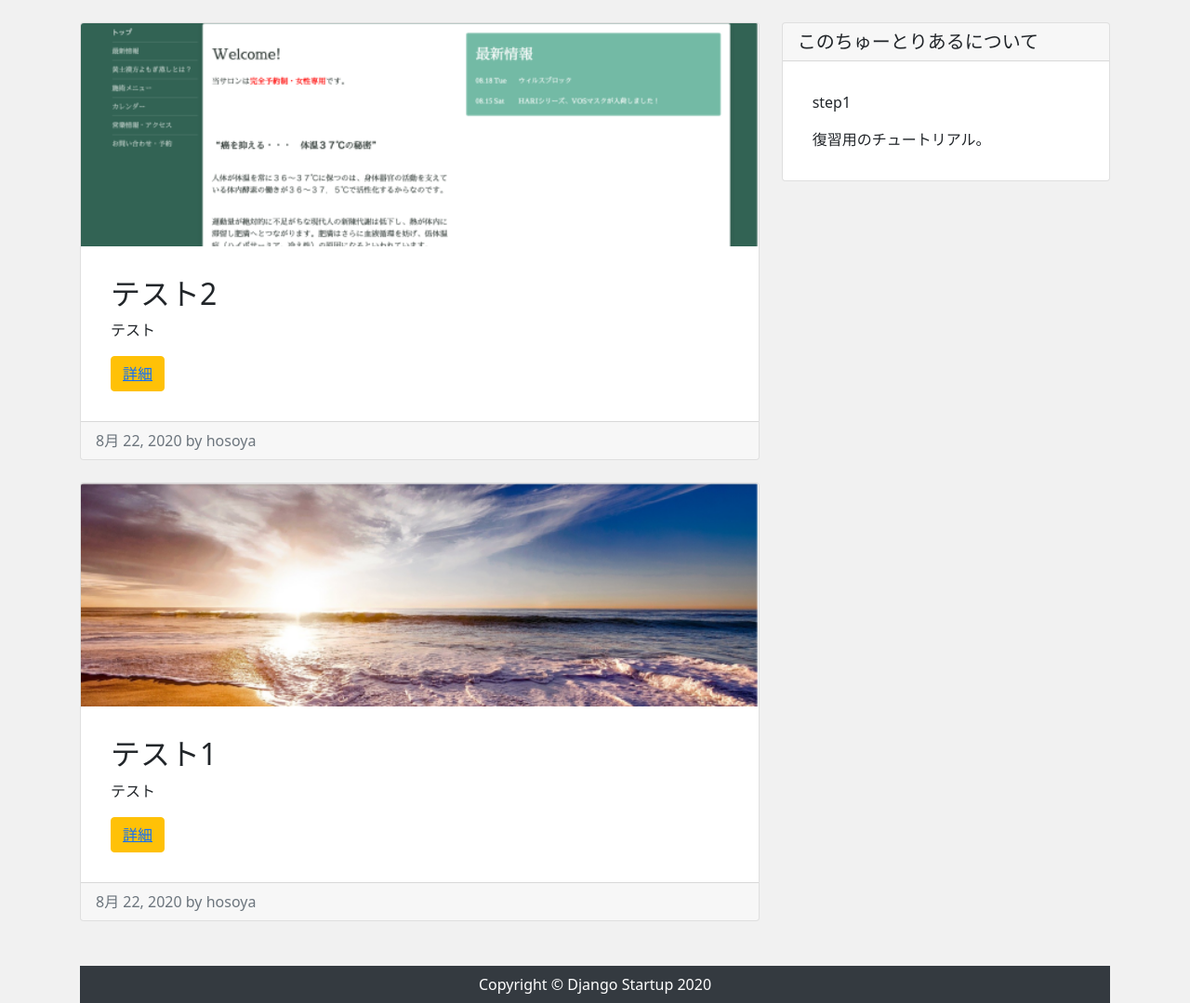
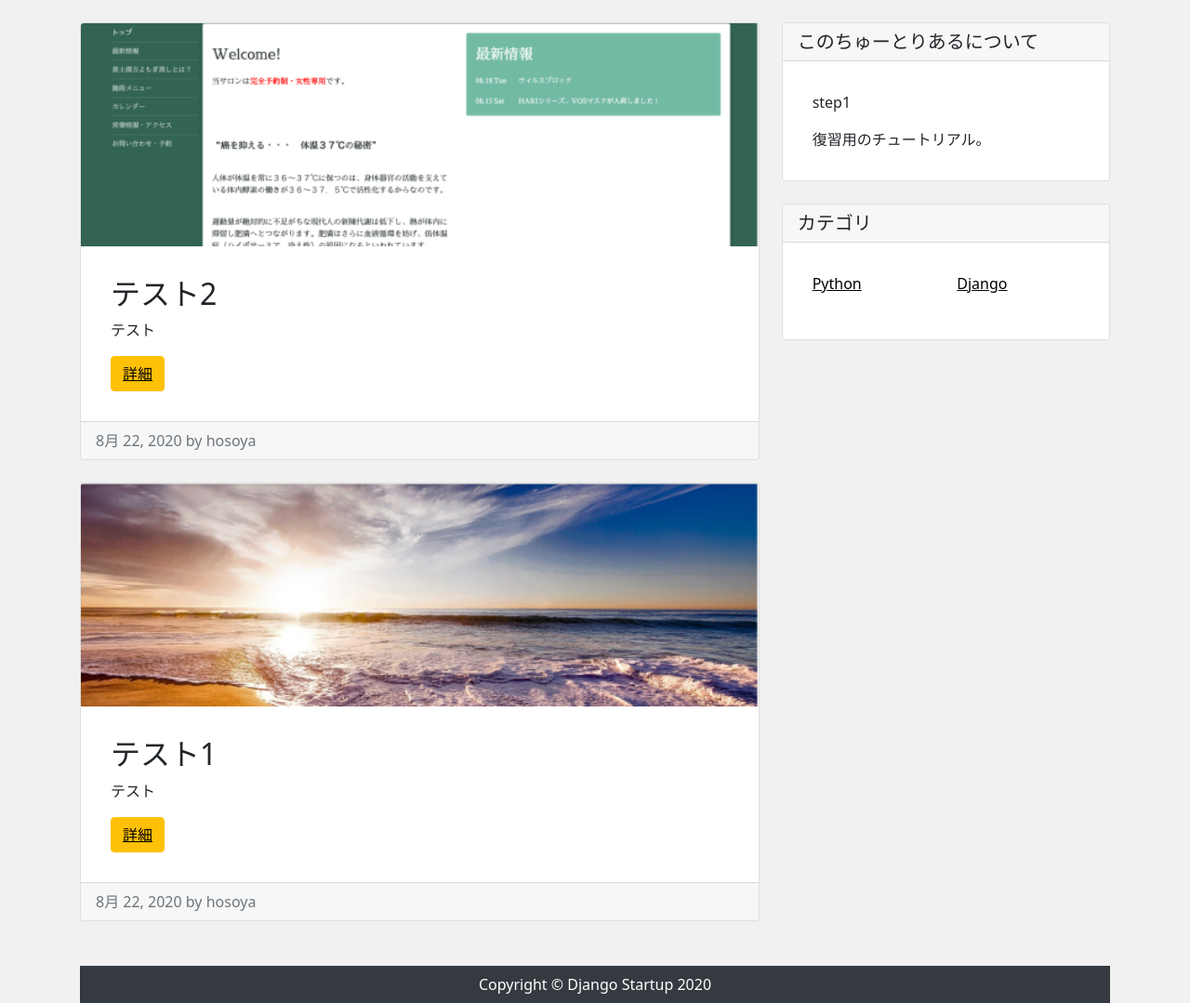
Before and after one commit to akihiro-hosoya/python-program, a Django app: page / in a window 1280 px wide. Shown: the part 56-1135 px from the top of the page at 93% size. Run offline with Django 3.2, Linux system fonts and the light colour scheme; data comes from the database, SQL or seed files in the repository; both versions use the stored data as it was after the commit; some libraries are stand-ins or nearby versions.

Commit message:
カテゴリ機能追加

```diff
--- a/blog/admin.py
+++ b/blog/admin.py
@@ -1,5 +1,6 @@
 from django.contrib import admin
-from .models import Post
+from .models import Post, Category
 
 # Register your models here.
 admin.site.register(Post)
+admin.site.register(Category)
--- /dev/null
+++ b/blog/context_processors.py
@@ -0,0 +1,8 @@
+from .models import Category
+
+def common(request):
+    category_data = Category.objects.all()
+    context = {
+        'category_data': category_data,
+    }
+    return context
--- a/blog/models.py
+++ b/blog/models.py
@@ -3,8 +3,15 @@ from django.conf import settings
 from django.utils import timezone
 
 # Create your models here.
+class Category(models.Model):
+    name = models.CharField("カテゴリ", max_length=50)
+
+    def __str__(self):
+        return self.name
+
 class Post(models.Model):
     author = models.ForeignKey(settings.AUTH_USER_MODEL, on_delete=models.CASCADE)
+    category = models.ForeignKey(Category, verbose_name='カテゴリ', on_delete=models.PROTECT)
     title = models.CharField("タイトル", max_length=200)
     image = models.ImageField(upload_to='images', verbose_name='イメージ画像', null=True, blank=True)
     content = models.TextField("本文")
--- a/blog/static/css/style.css
+++ b/blog/static/css/style.css
@@ -69,3 +69,13 @@ main {
     width: 100%;
     height: 400px;
 }
+
+/* カテゴリ */
+a {
+    color: black;
+}
+
+a:hover {
+    text-decoration: none;
+    color: orange;
+}
--- a/blog/templates/blog/index.html
+++ b/blog/templates/blog/index.html
@@ -34,6 +34,24 @@
                 </p>
             </div>
         </div>
+        <div class="card my-4">
+            <h5 class="card-header">カテゴリ</h5>
+            <div class="card-body">
+                <div class="row">
+                    {% for category in category_data %}
+                        <div class="col-md-6">
+                            <ul class="list-unstyled">
+                                <li>
+                                    <a href="{% url 'category' category %}">
+                                        {{ category.name }}
+                                    </a>
+                                </li>
+                            </ul>
+                        </div>
+                    {% endfor %}
+                </div>
+            </div>
+        </div>
     </div>
 
 </div>
--- a/blog/templates/blog/post_detail.html
+++ b/blog/templates/blog/post_detail.html
@@ -3,6 +3,7 @@
 {% block content %}
 
 <h2 class="my-4">{{ post_data.title }}</h2>
+<p>{{ post_data.category }}</p>
 <hr>
 <p>{{ post_data.created }} by {{ post_data.author }}</p>
 <hr>
--- a/blog/templates/blog/post_form.html
+++ b/blog/templates/blog/post_form.html
@@ -13,6 +13,9 @@
         {% render_field form.title class="form-control" placeholder="タイトルを入力" %}
     </div>
     <div class="formpost">
+        {% render_field form.category class="form-control" placeholder="カテゴリを入力" %}
+    </div>
+    <div class="formpost">
         {{ form.image }}
     </div>
     <div class="formpost">
--- a/blog/urls.py
+++ b/blog/urls.py
@@ -7,4 +7,5 @@ urlpatterns = [
     path('post/new/', views.CreatePostView.as_view(), name='post_new'),
     path('post/<int:pk>/edit', views.PostEditView.as_view(), name='post_edit'),
     path('post/<int:pk>/delete', views.PostDeleteView.as_view(), name='post_delete'),
+    path('category/<str:category>/', views.CategoryView.as_view(), name='category'),
 ]
--- a/blog/views.py
+++ b/blog/views.py
@@ -1,6 +1,6 @@
 from django.shortcuts import render, redirect
 from django.views.generic import View
-from .models import Post
+from .models import Post, Category
 from .forms import PostForm
 from django.contrib.auth.mixins import LoginRequiredMixin
 
@@ -34,6 +34,9 @@ class CreatePostView(LoginRequiredMixin, View):
             post_data = Post()
             post_data.author = request.user
             post_data.title = form.cleaned_data['title']
+            category = form.cleaned_data['category']
+            category_data = Category.objects.get(name=category)
+            post_data.category = category_data
             post_data.content = form.cleaned_data['content']
             if request.FILES:
                 post_data.image = request.FILES.get('image')
@@ -52,6 +55,7 @@ class PostEditView(LoginRequiredMixin, View):
             request.POST or None,
             initial={
                 'title' : post_data.title,
+                'category' : post_data.category,
                 'content' : post_data.content,
                 'image':post_data.image,
             }
@@ -66,6 +70,9 @@ class PostEditView(LoginRequiredMixin, View):
         if form.is_valid():
             post_data = Post.objects.get(id=self.kwargs['pk'])
             post_data.title = form.cleaned_data['title']
+            category = form.cleaned_data['category']
+            category_data = Category.objects.get(name=category)
+            post_data.category = category_data
             post_data.content = form.cleaned_data['content']
             if request.FILES:
                 post_data.image = request.FILES.get('image')
@@ -87,3 +94,11 @@ class PostDeleteView(LoginRequiredMixin, View):
         post_data = Post.objects.get(id=self.kwargs['pk'])
         post_data.delete()
         return redirect('index')
+
+class CategoryView(View):
+    def get(self, request, *args, **kwargs):
+        category_data = Category.objects.get(name=self.kwargs['category'])
+        post_data = Post.objects.order_by('-id').filter(category=category_data)
+        return render(request, 'blog/index.html', {
+            'post_data': post_data
+        })
--- a/mysite/settings.py
+++ b/mysite/settings.py
@@ -69,6 +69,7 @@ TEMPLATES = [
                 'django.template.context_processors.request',
                 'django.contrib.auth.context_processors.auth',
                 'django.contrib.messages.context_processors.messages',
+                'blog.context_processors.common',
             ],
         },
     },
```
Also changed, not shown: blog/forms.py (+7 -0 lines), blog/migrations/0003_auto_20200822_1302.py (added), db.sqlite3, media/images/hp4_pc_QHXEuMf.png (added), media/images/hp5_pc.png (added).
